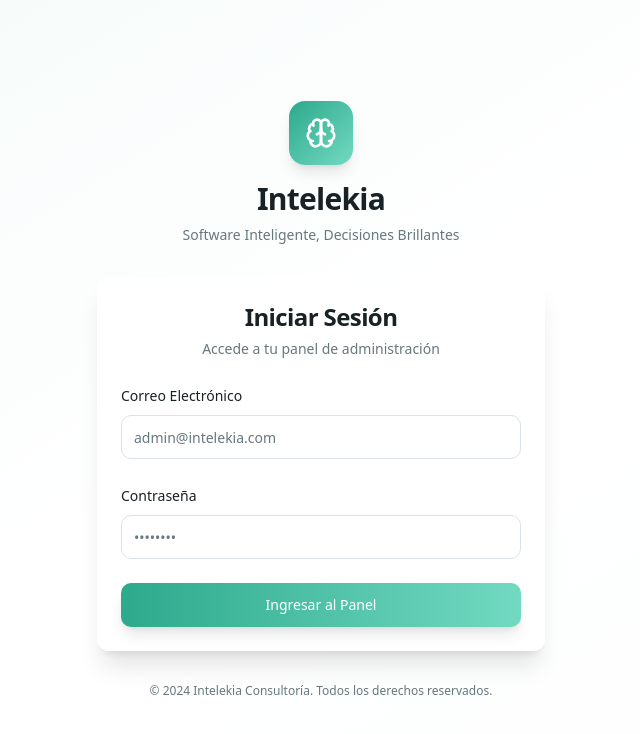
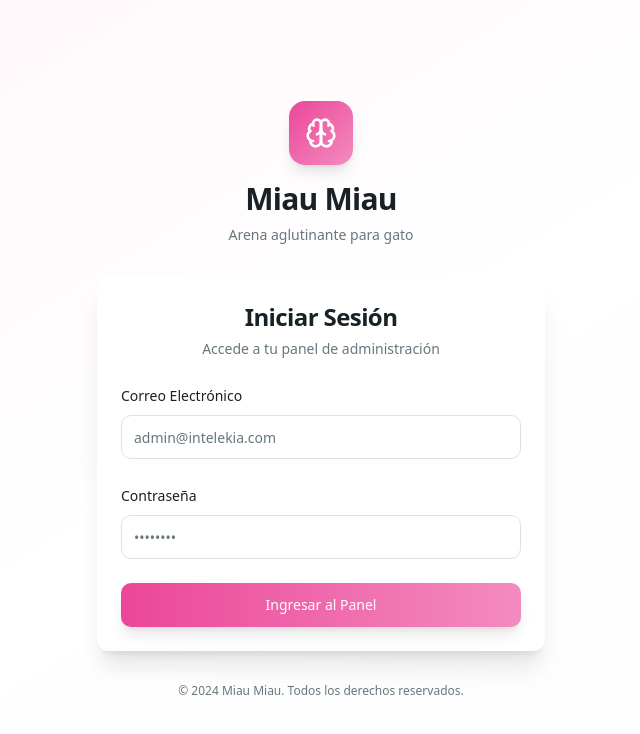
Before and after one commit to JoseManuelGdlO/miaumiua-front, a React (Vite) app: page / in a window 1280 px wide. Shown: the top 734 px of the page, without its empty margins (319-959 px from the left). Built offline with nearby package versions, Linux system fonts and the light colour scheme.

Commit message:
Update branding colors
Update the application's branding colors to match the provided company logo and color scheme.

```diff
--- a/src/components/AppSidebar.tsx
+++ b/src/components/AppSidebar.tsx
@@ -84,8 +84,8 @@ export function AppSidebar() {
           </div>
           {!isCollapsed && (
             <div>
-              <h2 className="text-lg font-bold text-sidebar-foreground">Intelekia</h2>
-              <p className="text-xs text-sidebar-foreground/70">Admin Panel</p>
+              <h2 className="text-lg font-bold text-sidebar-foreground">Miau Miau</h2>
+              <p className="text-xs text-sidebar-foreground/70">Bot Manager</p>
             </div>
           )}
         </div>
--- a/src/index.css
+++ b/src/index.css
@@ -15,11 +15,11 @@
     --popover: 0 0% 100%;
     --popover-foreground: 200 20% 12%;
 
-    /* Primary - Intelekia Green/Teal */
-    --primary: 166 58% 42%;
+    /* Primary - Miau Miau Pink/Magenta */
+    --primary: 330 81% 60%;
     --primary-foreground: 0 0% 100%;
-    --primary-light: 166 58% 65%;
-    --primary-dark: 166 58% 28%;
+    --primary-light: 330 81% 75%;
+    --primary-dark: 330 81% 45%;
 
     /* Secondary - Complementary colors */
     --secondary: 200 15% 95%;
@@ -28,8 +28,8 @@
     --muted: 200 15% 95%;
     --muted-foreground: 200 10% 45%;
 
-    --accent: 166 25% 92%;
-    --accent-foreground: 166 58% 35%;
+    --accent: 330 25% 92%;
+    --accent-foreground: 330 58% 35%;
 
     --destructive: 0 84% 60%;
     --destructive-foreground: 0 0% 100%;
@@ -42,14 +42,14 @@
 
     --border: 200 20% 88%;
     --input: 200 20% 88%;
-    --ring: 166 58% 42%;
+    --ring: 330 81% 60%;
 
     --radius: 0.75rem;
 
     /* Gradients */
     --gradient-primary: linear-gradient(135deg, hsl(var(--primary)), hsl(var(--primary-light)));
-    --gradient-card: linear-gradient(145deg, hsl(0 0% 100%), hsl(200 15% 98%));
-    --gradient-hero: linear-gradient(135deg, hsl(166 58% 42%) 0%, hsl(166 45% 55%) 100%);
+    --gradient-card: linear-gradient(145deg, hsl(0 0% 100%), hsl(330 15% 98%));
+    --gradient-hero: linear-gradient(135deg, hsl(330 81% 60%) 0%, hsl(330 65% 70%) 100%);
 
     /* Shadows */
     --shadow-card: 0 4px 6px -1px hsl(var(--primary) / 0.1), 0 2px 4px -1px hsl(var(--primary) / 0.06);
@@ -61,35 +61,35 @@
     /* Sidebar colors aligned with design system */
     --sidebar-background: 0 0% 99%;
     --sidebar-foreground: 200 20% 15%;
-    --sidebar-primary: 166 58% 42%;
+    --sidebar-primary: 330 81% 60%;
     --sidebar-primary-foreground: 0 0% 100%;
-    --sidebar-accent: 166 25% 95%;
-    --sidebar-accent-foreground: 166 58% 35%;
+    --sidebar-accent: 330 25% 95%;
+    --sidebar-accent-foreground: 330 58% 35%;
     --sidebar-border: 200 20% 88%;
-    --sidebar-ring: 166 58% 42%;
+    --sidebar-ring: 330 81% 60%;
   }
 
   .dark {
-    --background: 166 20% 8%;
-    --foreground: 166 15% 95%;
+    --background: 330 20% 8%;
+    --foreground: 330 15% 95%;
 
-    --card: 166 20% 10%;
-    --card-foreground: 166 15% 95%;
+    --card: 330 20% 10%;
+    --card-foreground: 330 15% 95%;
 
-    --popover: 166 20% 10%;
-    --popover-foreground: 166 15% 95%;
+    --popover: 330 20% 10%;
+    --popover-foreground: 330 15% 95%;
 
-    --primary: 166 58% 65%;
-    --primary-foreground: 166 20% 8%;
+    --primary: 330 81% 75%;
+    --primary-foreground: 330 20% 8%;
 
-    --secondary: 166 15% 15%;
-    --secondary-foreground: 166 15% 85%;
+    --secondary: 330 15% 15%;
+    --secondary-foreground: 330 15% 85%;
 
-    --muted: 166 15% 15%;
-    --muted-foreground: 166 10% 65%;
+    --muted: 330 15% 15%;
+    --muted-foreground: 330 10% 65%;
 
-    --accent: 166 25% 18%;
-    --accent-foreground: 166 58% 75%;
+    --accent: 330 25% 18%;
+    --accent-foreground: 330 58% 75%;
 
     --destructive: 0 84% 65%;
     --destructive-foreground: 0 0% 100%;
@@ -100,19 +100,19 @@
     --warning: 38 92% 60%;
     --warning-foreground: 0 0% 100%;
 
-    --border: 166 15% 20%;
-    --input: 166 15% 20%;
-    --ring: 166 58% 65%;
+    --border: 330 15% 20%;
+    --input: 330 15% 20%;
+    --ring: 330 81% 75%;
 
     /* Dark mode sidebar */
-    --sidebar-background: 166 20% 8%;
-    --sidebar-foreground: 166 15% 85%;
-    --sidebar-primary: 166 58% 55%;
-    --sidebar-primary-foreground: 166 20% 8%;
-    --sidebar-accent: 166 15% 15%;
-    --sidebar-accent-foreground: 166 58% 75%;
-    --sidebar-border: 166 15% 20%;
-    --sidebar-ring: 166 58% 55%;
+    --sidebar-background: 330 20% 8%;
+    --sidebar-foreground: 330 15% 85%;
+    --sidebar-primary: 330 81% 65%;
+    --sidebar-primary-foreground: 330 20% 8%;
+    --sidebar-accent: 330 15% 15%;
+    --sidebar-accent-foreground: 330 58% 75%;
+    --sidebar-border: 330 15% 20%;
+    --sidebar-ring: 330 81% 65%;
   }
 }
 
--- a/src/pages/Dashboard.tsx
+++ b/src/pages/Dashboard.tsx
@@ -47,10 +47,10 @@ const Dashboard = () => {
   ];
 
   const recentActivity = [
-    { id: 1, type: "Nueva conversación", description: "Cliente en Bogotá - Consulta sobre arena premium", time: "Hace 5 min", status: "activa" },
-    { id: 2, type: "Venta completada", description: "Pedido #VT-2024-001 - Arena antibacterial 10kg", time: "Hace 15 min", status: "completada" },
-    { id: 3, type: "Inventario bajo", description: "Arena perfumada en Medellín - Solo 5 unidades", time: "Hace 30 min", status: "alerta" },
-    { id: 4, type: "Cliente nuevo", description: "Registro completado vía WhatsApp", time: "Hace 1 hora", status: "nuevo" },
+    { id: 1, type: "Nueva conversación", description: "Cliente en Bogotá - Consulta sobre arena premium Miau Miau", time: "Hace 5 min", status: "activa" },
+    { id: 2, type: "Venta completada", description: "Pedido #MM-2024-001 - Arena antibacterial Miau Miau 10kg", time: "Hace 15 min", status: "completada" },
+    { id: 3, type: "Inventario bajo", description: "Arena perfumada Miau Miau en Medellín - Solo 5 unidades", time: "Hace 30 min", status: "alerta" },
+    { id: 4, type: "Cliente nuevo", description: "Registro completado vía WhatsApp - Interesado en arena Miau Miau", time: "Hace 1 hora", status: "nuevo" },
   ];
 
   const getStatusColor = (status: string) => {
@@ -67,9 +67,9 @@ const Dashboard = () => {
     <div className="p-6 space-y-8 max-w-7xl mx-auto">
       {/* Header */}
       <div className="space-y-2">
-        <h1 className="text-3xl font-bold tracking-tight text-foreground">Panel de Control</h1>
+        <h1 className="text-3xl font-bold tracking-tight text-foreground">Panel de Control - Miau Miau</h1>
         <p className="text-muted-foreground">
-          Gestiona tus bots de WhatsApp, Instagram y Facebook desde un solo lugar
+          Gestiona tus bots de WhatsApp, Instagram y Facebook para la venta de arena para gatos
         </p>
       </div>
 
--- a/src/pages/Login.tsx
+++ b/src/pages/Login.tsx
@@ -31,10 +31,10 @@ const Login = () => {
           </div>
           <div className="space-y-2">
             <h1 className="text-3xl font-bold tracking-tight text-foreground">
-              Intelekia
+              Miau Miau
             </h1>
             <p className="text-sm text-muted-foreground">
-              Software Inteligente, Decisiones Brillantes
+              Arena aglutinante para gato
             </p>
           </div>
         </div>
@@ -91,7 +91,7 @@ const Login = () => {
 
         {/* Footer */}
         <p className="text-center text-xs text-muted-foreground">
-          © 2024 Intelekia Consultoría. Todos los derechos reservados.
+          © 2024 Miau Miau. Todos los derechos reservados.
         </p>
       </div>
     </div>
```
